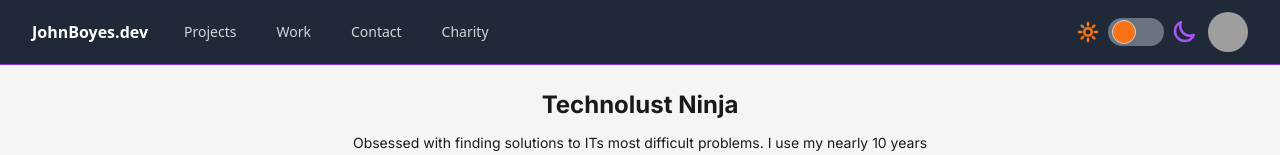
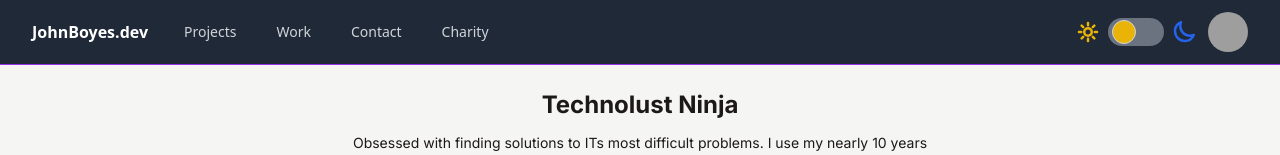
Before and after one commit to John-Boyes/portfolio, a React (Vite) app: page / in a window 1280 px wide. Shown: the top 155 px of the page. Built offline with nearby package versions, Linux system fonts and the light colour scheme; grey boxes are pictures that could not be loaded.

Commit message:
updated timeline and toggle color scheme

```diff
--- a/src/components/DarkModeToggle.jsx
+++ b/src/components/DarkModeToggle.jsx
@@ -67,7 +67,7 @@ function DarkModeToggle() {
 
     return (
       <>
-      <span class="mr-2 text-sm font-medium text-orange-500">
+      <span class="mr-2 text-sm font-medium text-yellow-500">
         {sun}
       </span>
       <label class="relative inline-flex items-center cursor-pointer">
@@ -85,8 +85,8 @@ function DarkModeToggle() {
             peer-checked:after:border-white
             after:absolute after:top-0.5
             after:left-[4px]
-            after:bg-orange-500
-            dark:after:bg-purple-500
+            after:bg-yellow-500
+            dark:after:bg-blue-600
             after:border-gray-300
             after:border
             after:rounded-full
@@ -98,7 +98,7 @@ function DarkModeToggle() {
             ">
           </div>
       </label>
-        <span class="ml-2 text-sm font-medium text-purple-500">
+        <span class="ml-2 text-sm font-medium text-blue-600">
           {moon}
         </span>
 
--- a/src/data/timeline.js
+++ b/src/data/timeline.js
@@ -3,7 +3,7 @@ export default [
         year: 'Today',
         title: 'Sr Manager of Projects and Technology',
         duration: '2 Years',
-        details: 'Migrated SharePoint apps to Teams as well as created new PowerApps and PowerAutomate flows. Migrated Twilio application from Excel and sheets to a PowerApp. Migrated from SugarCRM to Salesforce. Installed and configured Ubiquity security cameras, NVR, APs, and access control. Managed the transistion to remote work during the pandemic while simutaneously migrating from on-prem to the cloud. Created global automated tools for managing the continuous improvement projects and resources.',
+        details: 'Migrated SharePoint apps to Teams as well as created new PowerApps and PowerAutomate flows. Migrated Twilio application from Excel and sheets to a PowerApp. Migrated from SugarCRM to Salesforce. Installed and configured Ubiquity security cameras, NVR, APs, and access control. Managed the transistion to remote work during the pandemic while simutaneously migrating from on-prem to the cloud. Implemented contactless visitor check-in via Balena.IO project. Used the PowerPlatform to create global automation tools for managing the continuous improvement projects and resources.',
     },
     {
         year: '2017',
```
